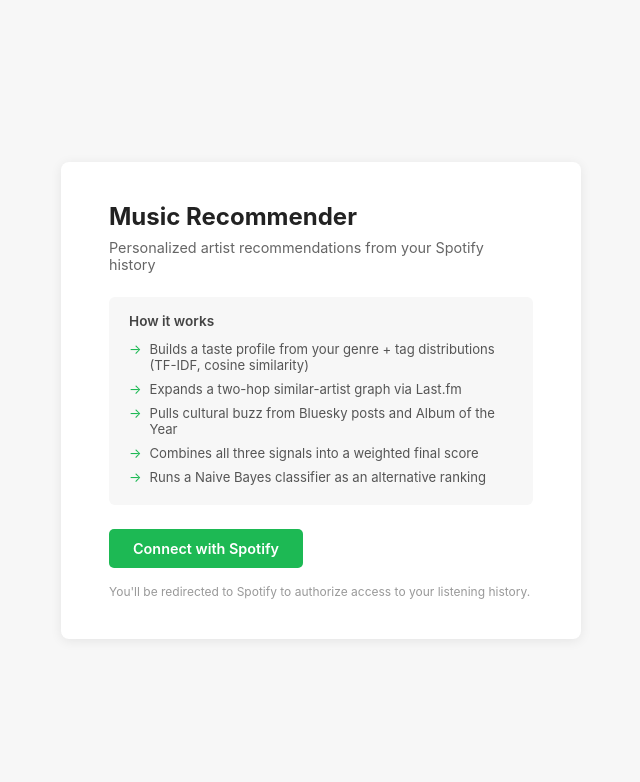
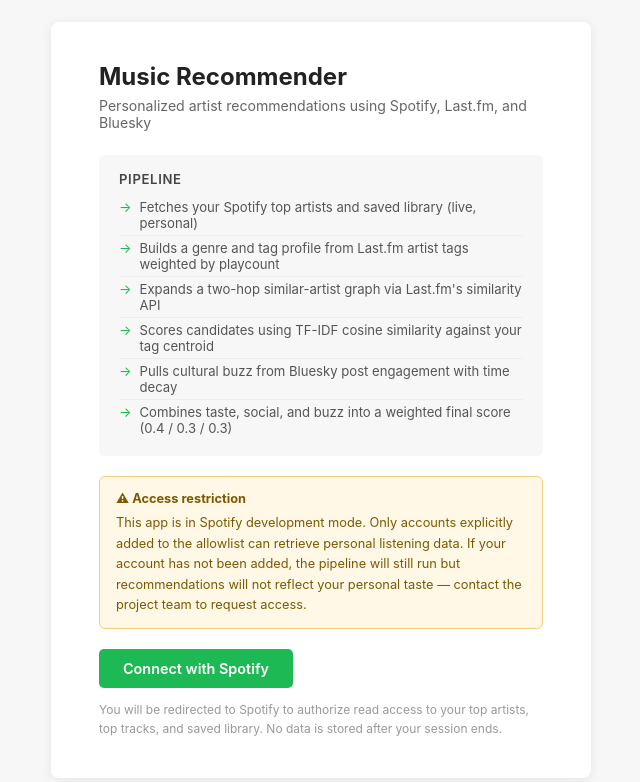
Before and after one commit to tiffanychaoo/IRWA-Music-Rec, a Flask app: page / in a window 1280 px wide. Shown: the top 782 px of the page, without its empty margins (319-959 px from the left). Run offline with Flask 3, Linux system fonts and the light colour scheme.

Commit message:
Update styles and content in index.html

```diff
--- a/templates/index.html
+++ b/templates/index.html
@@ -19,19 +19,19 @@
       background: white;
       border-radius: 8px;
       padding: 40px 48px;
-      max-width: 520px;
+      max-width: 540px;
       width: 100%;
       box-shadow: 0 2px 12px rgba(0,0,0,0.08);
     }
-    h1 { font-size: 1.5rem; margin-bottom: 8px; }
-    .subtitle { color: #666; font-size: 0.9rem; margin-bottom: 24px; }
+    h1 { font-size: 1.5rem; margin-bottom: 6px; }
+    .subtitle { color: #666; font-size: 0.88rem; margin-bottom: 24px; }
     .pipeline {
       background: #f7f7f7;
       border-radius: 6px;
       padding: 16px 20px;
-      margin-bottom: 24px;
+      margin-bottom: 20px;
     }
-    .pipeline p { font-size: 0.85rem; font-weight: 600; margin-bottom: 8px; color: #444; }
+    .pipeline p { font-size: 0.82rem; font-weight: 600; margin-bottom: 8px; color: #444; text-transform: uppercase; letter-spacing: 0.05em; }
     .pipeline ul { list-style: none; padding: 0; }
     .pipeline li {
       font-size: 0.82rem;
@@ -39,8 +39,21 @@
       padding: 4px 0;
       display: flex;
       gap: 8px;
+      border-bottom: 1px solid #eee;
     }
-    .pipeline li::before { content: "→"; color: #1db954; }
+    .pipeline li:last-child { border-bottom: none; }
+    .pipeline li::before { content: "→"; color: #1db954; flex-shrink: 0; }
+    .warning {
+      background: #fff8e6;
+      border: 1px solid #f0d080;
+      border-radius: 6px;
+      padding: 12px 16px;
+      margin-bottom: 20px;
+      font-size: 0.8rem;
+      color: #7a5a00;
+      line-height: 1.6;
+    }
+    .warning strong { display: block; margin-bottom: 4px; }
     .btn {
       display: inline-block;
       background: #1db954;
@@ -53,27 +66,39 @@
       transition: background 0.15s;
     }
     .btn:hover { background: #17a347; }
-    .note { margin-top: 16px; font-size: 0.75rem; color: #999; }
+    .note { margin-top: 12px; font-size: 0.75rem; color: #999; line-height: 1.6; }
   </style>
 </head>
 <body>
   <div class="card">
     <h1>Music Recommender</h1>
-    <p class="subtitle">Personalized artist recommendations from your Spotify history</p>
+    <p class="subtitle">Personalized artist recommendations using Spotify, Last.fm, and Bluesky</p>
 
     <div class="pipeline">
-      <p>How it works</p>
+      <p>Pipeline</p>
       <ul>
-        <li>Builds a taste profile from your genre + tag distributions (TF-IDF, cosine similarity)</li>
-        <li>Expands a two-hop similar-artist graph via Last.fm</li>
-        <li>Pulls cultural buzz from Bluesky posts and Album of the Year</li>
-        <li>Combines all three signals into a weighted final score</li>
-        <li>Runs a Naive Bayes classifier as an alternative ranking</li>
+        <li>Fetches your Spotify top artists and saved library (live, personal)</li>
+        <li>Builds a genre and tag profile from Last.fm artist tags weighted by playcount</li>
+        <li>Expands a two-hop similar-artist graph via Last.fm's similarity API</li>
+        <li>Scores candidates using TF-IDF cosine similarity against your tag centroid</li>
+        <li>Pulls cultural buzz from Bluesky post engagement with time decay</li>
+        <li>Combines taste, social, and buzz into a weighted final score (0.4 / 0.3 / 0.3)</li>
       </ul>
     </div>
 
+    <div class="warning">
+      <strong>⚠ Access restriction</strong>
+      This app is in Spotify development mode. Only accounts explicitly added to the allowlist
+      can retrieve personal listening data. If your account has not been added, the pipeline
+      will still run but recommendations will not reflect your personal taste — contact the
+      project team to request access.
+    </div>
+
     <a href="/login" class="btn">Connect with Spotify</a>
-    <p class="note">You'll be redirected to Spotify to authorize access to your listening history.</p>
+    <p class="note">
+      You will be redirected to Spotify to authorize read access to your top artists,
+      top tracks, and saved library. No data is stored after your session ends.
+    </p>
   </div>
 </body>
 </html>
```
